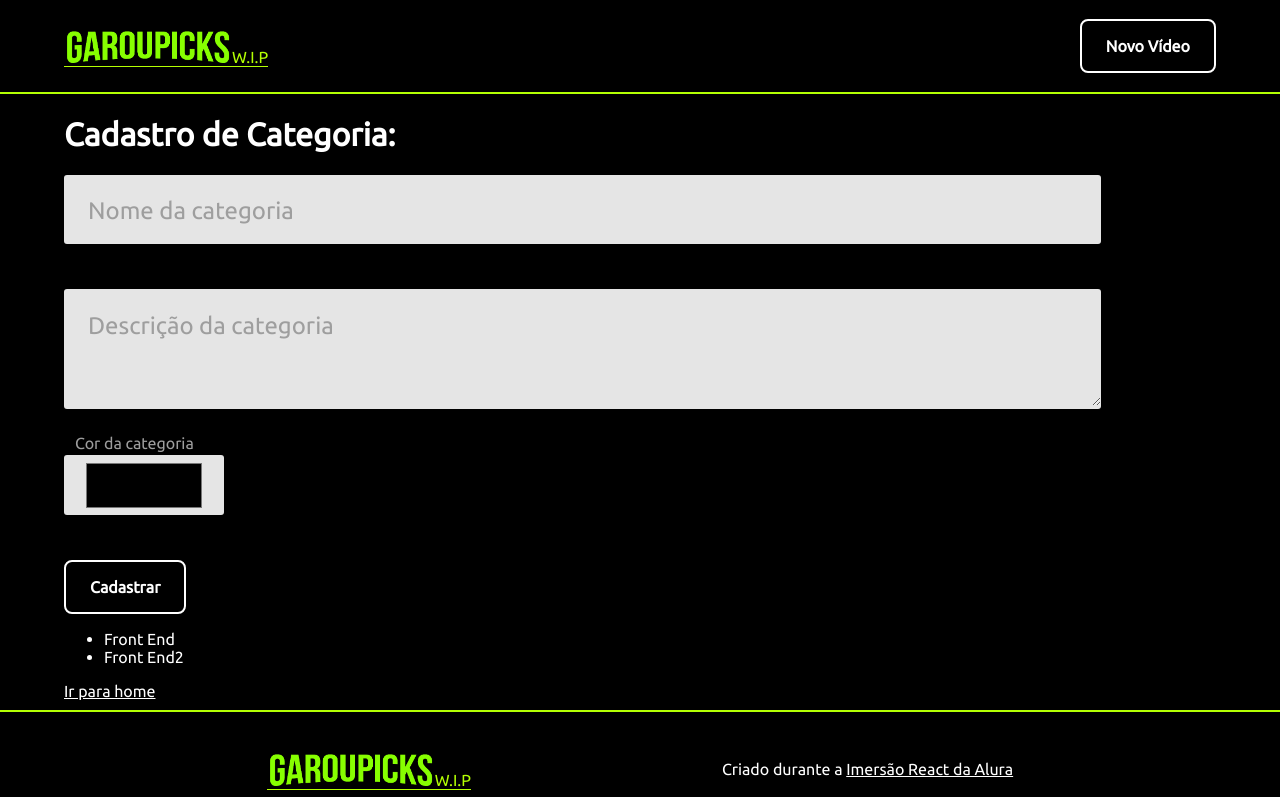
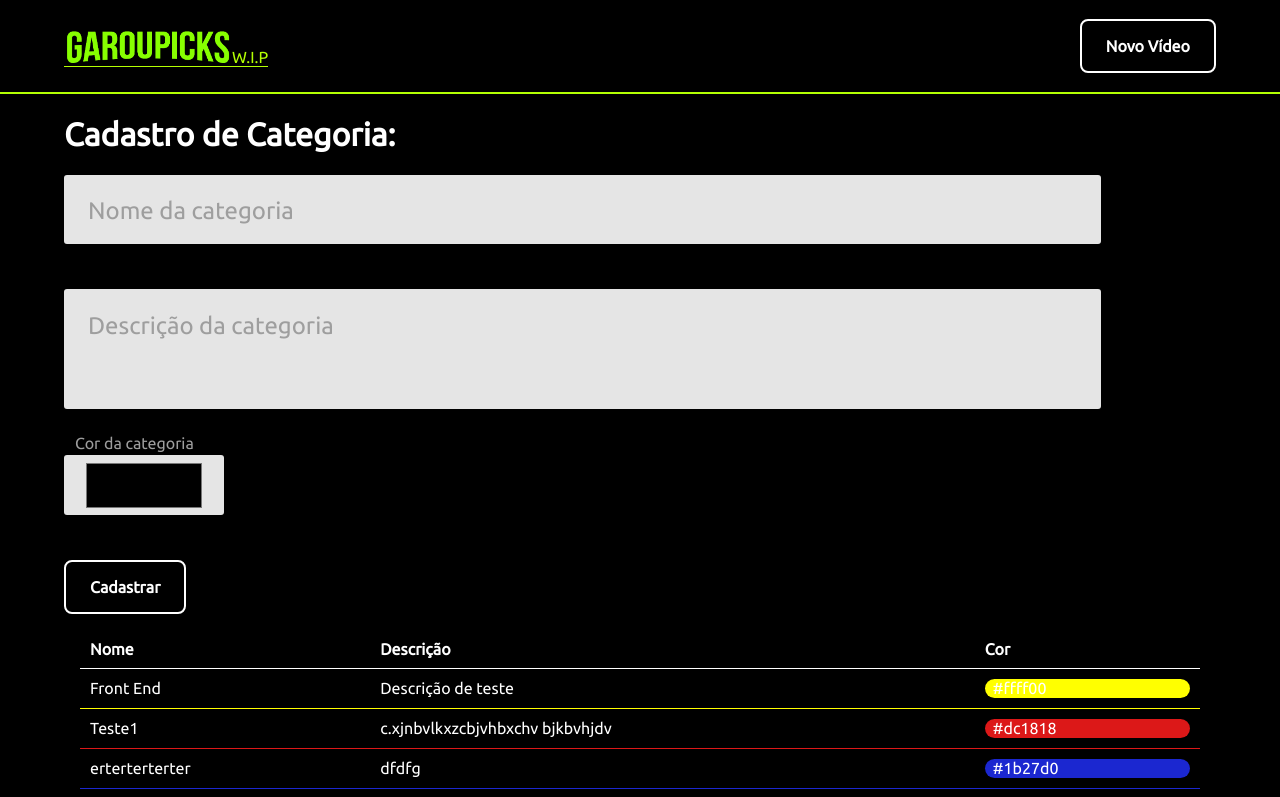
Before and after one commit to garouxl/garoupicks, a React (Create React App) app: page /cadastro/categoria in a window 1280 px wide. Shown: the top 797 px of the page. Built offline with nearby package versions, Linux system fonts and the light colour scheme; data requests are answered from the project's data file.

Commit message:
adicionado função para salvar categoria

```diff
--- a/db.json
+++ b/db.json
@@ -4,13 +4,25 @@
       "id": 1,
       "nome": "Front End",
       "descricao": "Descrição de teste",
-      "cor": "#000000"
+      "cor": "#ffff00"
     },
     {
-      "id": 2,
-      "nome": "Front End2",
-      "descricao": "Descrição de teste2",
-      "cor": "#000002"
+      "nome": "Teste1",
+      "descricao": "c.xjnbvlkxzcbjvhbxchv bjkbvhjdv",
+      "cor": "#dc1818",
+      "id": 2
+    },
+    {
+      "nome": "erterterterter",
+      "descricao": "dfdfg",
+      "cor": "#1b27d0",
+      "id": 3
+    },
+    {
+      "nome": "ertert",
+      "descricao": "erterter",
+      "cor": "#00ff11",
+      "id": 4
     }
   ]
 }
--- a/package.json
+++ b/package.json
@@ -14,7 +14,8 @@
     "react-router-dom": "^5.2.0",
     "react-scripts": "3.4.1",
     "react-slick": "^0.27.1",
-    "styled-components": "^5.1.1"
+    "styled-components": "^5.1.1",
+    "uniqid": "^5.2.0"
   },
   "scripts": {
     "start": "node ./server.js",
--- a/src/components/FormField/styles.js
+++ b/src/components/FormField/styles.js
@@ -66,6 +66,7 @@ const FieldGroup = styled.div`
 
   textarea {
     height:120px;
+    resize: none;
   }
 
   textarea:placeholder-shown + label {
--- a/src/pages/register/Category/index.jsx
+++ b/src/pages/register/Category/index.jsx
@@ -1,10 +1,17 @@
 import React, { useState, useEffect } from 'react';
 import { Link } from 'react-router-dom';
+import Uniqid from 'uniqid';
+
 import PageDefault from '../../../components/PageDefault';
 import FormField from '../../../components/FormField';
 import Button from '../../../components/Button';
 
 function RegisterCategory() {
+
+  const URL = window.location.hostname.includes('localhost')
+    ? 'http://localhost:8080/categorias'
+    : 'https://garoupicks.herokuapp.com/categorias';
+
   const initialValues = {
     nome: '',
     descricao: '',
@@ -32,17 +39,22 @@ function RegisterCategory() {
 
   function submitCategory(event) {
     event.preventDefault();
+    window.fetch(URL, {
+      method: 'POST',
+      body: window.JSON.stringify({ ...values }),
+      headers: {
+        'content-type': 'application/json',
+      },
+    }).then(() => {
       setCategories([
         ...categories,
         values,
       ]);
       setValues(initialValues);
+    });
   }
 
   useEffect(() => {
-    const URL = window.location.hostname.includes('localhost')
-      ? 'http://localhost:8080/categorias'
-      : 'https://garoupicks.herokuapp.com/categorias';
     window.fetch(URL)
       .then(async (serverResponse) => {
         const result = await serverResponse.json();
@@ -56,8 +68,7 @@ function RegisterCategory() {
   return (
     <PageDefault>
       <h1>
-        Cadastro de Categoria:
-        {values.nome}
+        { `Cadastro de Categoria: ${values.nome}`}
       </h1>
 
       <form onSubmit={submitCategory}>
@@ -96,15 +107,32 @@ function RegisterCategory() {
         </h3>
       )}
 
-      <ul>
+      <table>
+        <tbody>
           {
             categories.map((item) => (
-            <li key={item.nome}>
+              <tr key={Uniqid()}>
+                <td style={{ borderBottomColor: item.cor }}>
                   {item.nome}
-            </li>
+                </td>
+                <td style={{ borderBottomColor: item.cor }}>
+                  {item.descricao}
+                </td>
+                <td style={{ borderBottomColor: item.cor }}>
+                  <span style={{ backgroundColor: item.cor }}>{item.cor}</span>
+                </td>
+              </tr>
             ))
           }
-      </ul>
+        </tbody>
+        <thead>
+          <tr>
+            <th>Nome</th>
+            <th>Descrição</th>
+            <th>Cor</th>
+          </tr>
+        </thead>
+      </table>
       <Link to="/">
         Ir para home
       </Link>
--- a/src/reset.css
+++ b/src/reset.css
@@ -37,3 +37,22 @@ a {
   display: flex;
   flex-direction: column;
 }
+
+table {
+  width: 100%;
+  border-spacing: 0;
+  text-align: left;
+  padding: 1rem;
+}
+
+td,th {
+  border-bottom: 1px solid;
+  padding: 10px;
+}
+
+table span {
+  background-color: rgb(220, 24, 24);
+  padding: 0px 0px 1px 8px;
+  display: block;
+  border-radius: 20px;
+}
```
Also changed, not shown: 1 other file (tests, documents, lock files or other folders). Lines whose indentation alone changed are shown as unchanged.
